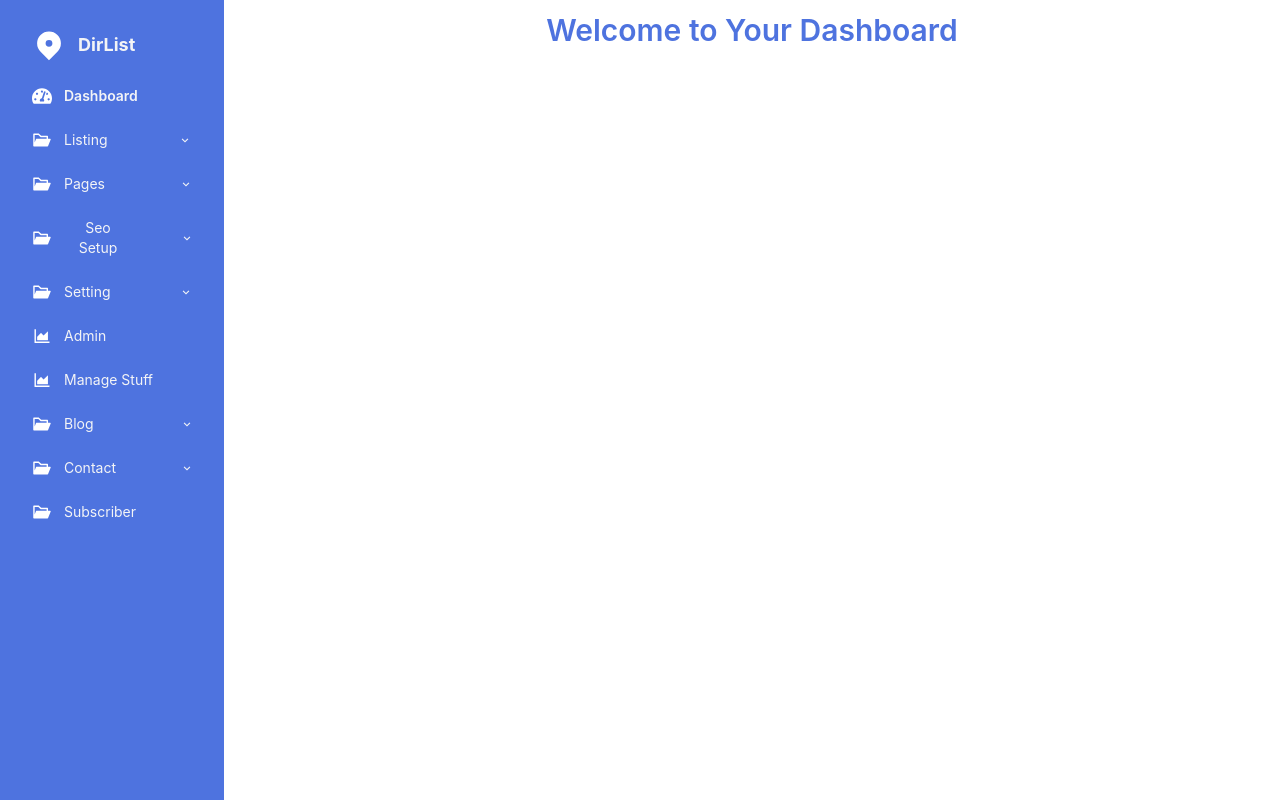
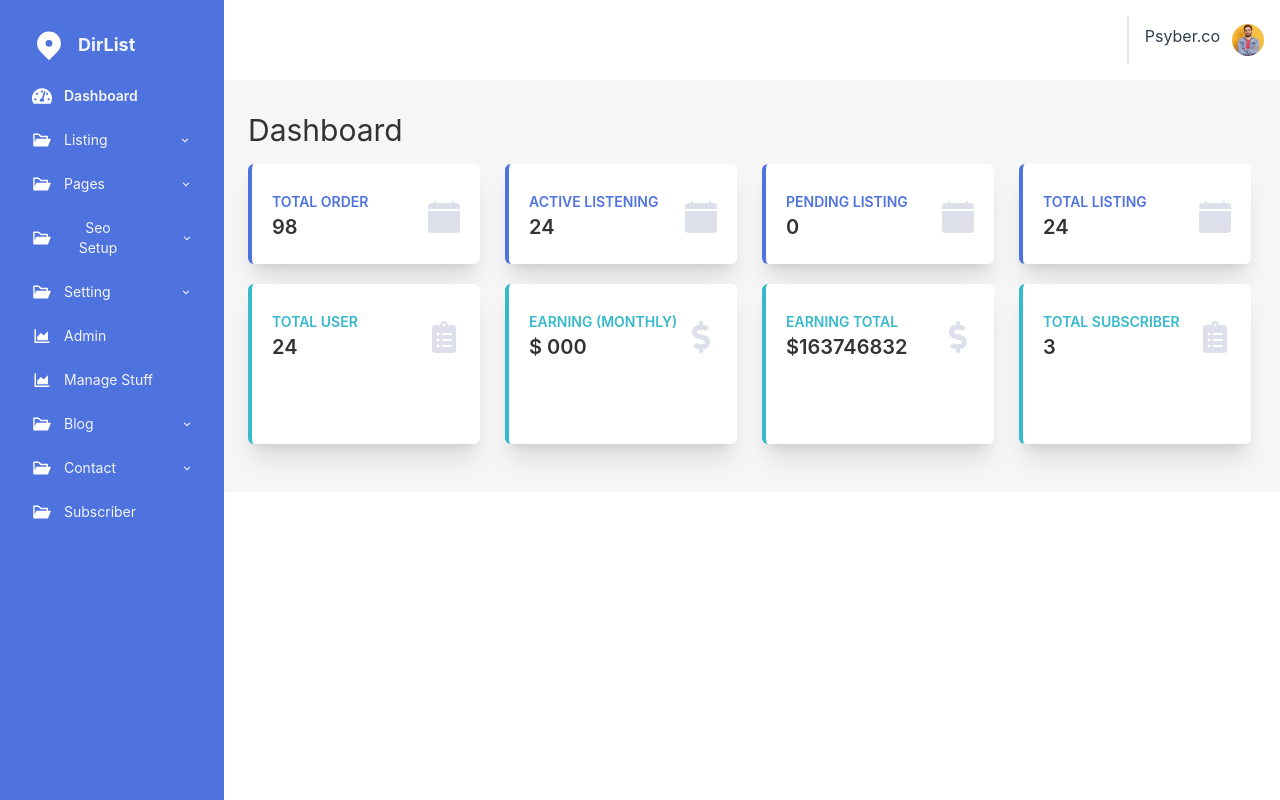
Before and after one commit to eliyas700/WedEazzy-Admin-Dashboard-Frontend, a React (Create React App) app: page / in a window 1280 px wide. Built offline with nearby package versions, Linux system fonts and the light colour scheme.

Commit message:
Dashboard First Part Completed

```diff
--- a/src/App.js
+++ b/src/App.js
@@ -1,12 +1,15 @@
 import { Route, Routes } from "react-router-dom";
 import "./App.css";
 import Dashboard from "./Components/Dashboard";
+import DashboardContent from "./Components/DashboardContent ";
 
 function App() {
   return (
     <div className="App">
       <Routes>
-        <Route path="/" element={<Dashboard></Dashboard>}></Route>
+        <Route path="/" element={<Dashboard></Dashboard>}>
+          <Route index element={<DashboardContent></DashboardContent>}></Route>
+        </Route>
       </Routes>
     </div>
   );
--- a/src/Components/Dashboard.js
+++ b/src/Components/Dashboard.js
@@ -5,6 +5,7 @@ import { FaTachometerAlt } from "react-icons/fa";
 import { AiOutlineAreaChart } from "react-icons/ai";
 import { AiFillFolderOpen } from "react-icons/ai";
 import { BiChevronDown } from "react-icons/bi";
+import img from "../Assets/earl-newell-2021-09-08-02-06-31-6093.jpg";
 const Dashboard = () => {
   return (
     <div>
@@ -35,9 +36,12 @@ const Dashboard = () => {
           <input id="my-drawer-2" type="checkbox" className="drawer-toggle " />
           <div className="drawer-content ">
             {/* <!-- Page content here --> */}
-            <h2 className="text-3xl font-semibold text-primary text-center my-3">
-              Welcome to Your Dashboard
-            </h2>
+            <div className="flex  mx-auto text-accent">
+              <div className="ml-auto border-l-2 flex my-4 pl-4 py-2 mr-4">
+                <p className="mr-3">Psyber.co</p>
+                <img className="w-[32px] rounded-full" src={img} alt="" />
+              </div>
+            </div>
             <Outlet></Outlet>
           </div>
           <div className="drawer-side min-h-screen overflow-hidden">
--- /dev/null
+++ b/src/Components/DashboardContent .js
@@ -0,0 +1,177 @@
+import React from "react";
+import { BsFillCalendarFill } from "react-icons/bs";
+import { FaClipboardList } from "react-icons/fa";
+import { FaDollarSign } from "react-icons/fa";
+const DashboardContent = () => {
+  return (
+    <div className="px-6 py-8 bg-[#f6f6f6] ">
+      <h1 className="text-3xl text-left">Dashboard</h1>
+      <div className="my-4 grid grid-cols-4 gap-5">
+        <div
+          style={{
+            borderLeft: "4px",
+            borderLeftColor: "#4E73DF",
+            borderLeftStyle: "solid",
+          }}
+          class="card py-[8px] w-[232px] h-[100px] bg-base-100 shadow-xl rounded-md"
+        >
+          <div class="  m-0 p-[20px] flex justify-between items-center">
+            <div>
+              <h2 class="card-title uppercase text-sm text-[#4E73DF] font-semibold">
+                Total Order
+              </h2>
+              <h2 className="font-semibold text-[1.25rem] text-left">98</h2>
+            </div>
+            <div>
+              <BsFillCalendarFill size="32px" className="text-[#dddfeb]" />
+            </div>
+          </div>
+        </div>
+        <div
+          style={{
+            borderLeft: "4px",
+            borderLeftColor: "#4E73DF",
+            borderLeftStyle: "solid",
+          }}
+          class="card py-[8px] w-[232px] h-[100px] bg-base-100 shadow-xl rounded-md"
+        >
+          <div class="  m-0 p-[20px] flex justify-between items-center">
+            <div>
+              <h2 class="card-title uppercase text-sm text-[#4E73DF] font-semibold">
+                Active Listening
+              </h2>
+              <h2 className="font-semibold text-[1.25rem] text-left">24</h2>
+            </div>
+            <div>
+              <BsFillCalendarFill size="32px" className="text-[#dddfeb]" />
+            </div>
+          </div>
+        </div>
+        <div
+          style={{
+            borderLeft: "4px",
+            borderLeftColor: "#4E73DF",
+            borderLeftStyle: "solid",
+          }}
+          class="card py-[8px] w-[232px] h-[100px] bg-base-100 shadow-xl rounded-md"
+        >
+          <div class="  m-0 p-[20px] flex justify-between items-center">
+            <div>
+              <h2 class="card-title uppercase text-sm text-[#4E73DF] font-semibold">
+                Pending Listing
+              </h2>
+              <h2 className="font-semibold text-[1.25rem] text-left">0</h2>
+            </div>
+            <div>
+              <BsFillCalendarFill size="32px" className="text-[#dddfeb]" />
+            </div>
+          </div>
+        </div>
+        <div
+          style={{
+            borderLeft: "4px",
+            borderLeftColor: "#4E73DF",
+            borderLeftStyle: "solid",
+          }}
+          class="card py-[8px] w-[232px] h-[100px] bg-base-100 shadow-xl rounded-md"
+        >
+          <div class="  m-0 p-[20px] flex justify-between items-center">
+            <div>
+              <h2 class="card-title uppercase text-sm text-[#4E73DF] font-semibold">
+                Total Listing
+              </h2>
+              <h2 className="font-semibold text-[1.25rem] text-left">24</h2>
+            </div>
+            <div>
+              <BsFillCalendarFill size="32px" className="text-[#dddfeb]" />
+            </div>
+          </div>
+        </div>
+        <div
+          style={{
+            borderLeft: "4px",
+            borderLeftColor: "#36B9CC",
+            borderLeftStyle: "solid",
+          }}
+          class="card py-[8px] w-[232px] h-[160px] bg-base-100 shadow-xl rounded-md"
+        >
+          <div class="  m-0 p-[20px] flex justify-between items-center">
+            <div>
+              <h2 class="card-title uppercase text-sm text-[#36B9CC] font-semibold">
+                Total User
+              </h2>
+              <h2 className="font-semibold text-[1.25rem] text-left">24</h2>
+            </div>
+            <div>
+              <FaClipboardList size="32px" className="text-[#dddfeb]" />
+            </div>
+          </div>
+        </div>
+        <div
+          style={{
+            borderLeft: "4px",
+            borderLeftColor: "#36B9CC",
+            borderLeftStyle: "solid",
+          }}
+          class="card py-[8px] w-[232px] h-[160px] bg-base-100 shadow-xl rounded-md"
+        >
+          <div class="  m-0 p-[20px] flex justify-between items-center">
+            <div>
+              <h2 class="card-title uppercase text-sm text-[#36B9CC] font-semibold">
+                Earning (Monthly)
+              </h2>
+              <h2 className="font-semibold text-[1.25rem] text-left"> $ 000</h2>
+            </div>
+            <div>
+              <FaDollarSign size="32px" className="text-[#dddfeb]" />
+            </div>
+          </div>
+        </div>
+        <div
+          style={{
+            borderLeft: "4px",
+            borderLeftColor: "#36B9CC",
+            borderLeftStyle: "solid",
+          }}
+          class="card py-[8px] w-[232px] h-[160px] bg-base-100 shadow-xl rounded-md"
+        >
+          <div class="  m-0 p-[20px] flex justify-between items-center">
+            <div>
+              <h2 class="card-title uppercase text-sm text-[#36B9CC] font-semibold">
+                Earning Total
+              </h2>
+              <h2 className="font-semibold text-[1.25rem] text-left">
+                $163746832
+              </h2>
+            </div>
+            <div>
+              <FaDollarSign size="32px" className="text-[#dddfeb]" />
+            </div>
+          </div>
+        </div>
+        <div
+          style={{
+            borderLeft: "4px",
+            borderLeftColor: "#36B9CC",
+            borderLeftStyle: "solid",
+          }}
+          class="card py-[8px] w-[232px] h-[160px] bg-base-100 shadow-xl rounded-md"
+        >
+          <div class="  m-0 p-[20px] flex justify-between items-center">
+            <div>
+              <h2 class="card-title uppercase text-sm text-[#36B9CC] font-semibold">
+                Total Subscriber
+              </h2>
+              <h2 className="font-semibold text-[1.25rem] text-left">3</h2>
+            </div>
+            <div>
+              <FaClipboardList size="32px" className="text-[#dddfeb]" />
+            </div>
+          </div>
+        </div>
+      </div>
+    </div>
+  );
+};
+
+export default DashboardContent;
```
Also changed, not shown: src/Assets/earl-newell-2021-09-08-02-06-31-6093.jpg (added).
